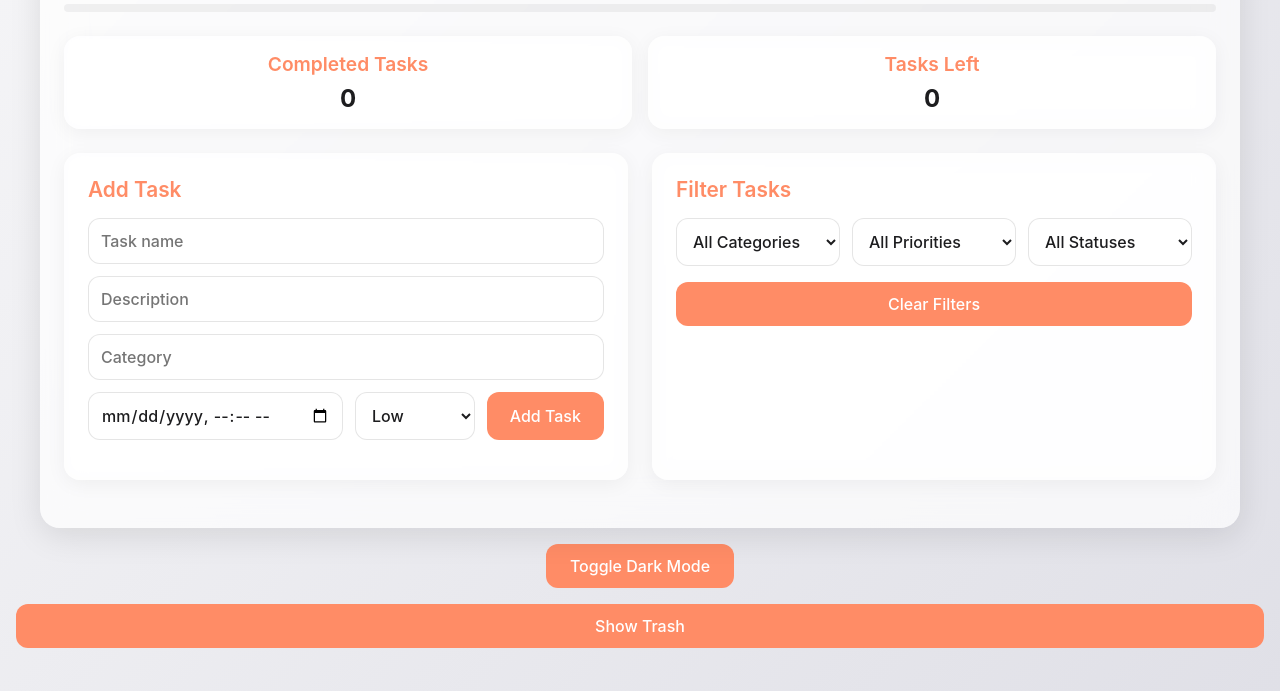
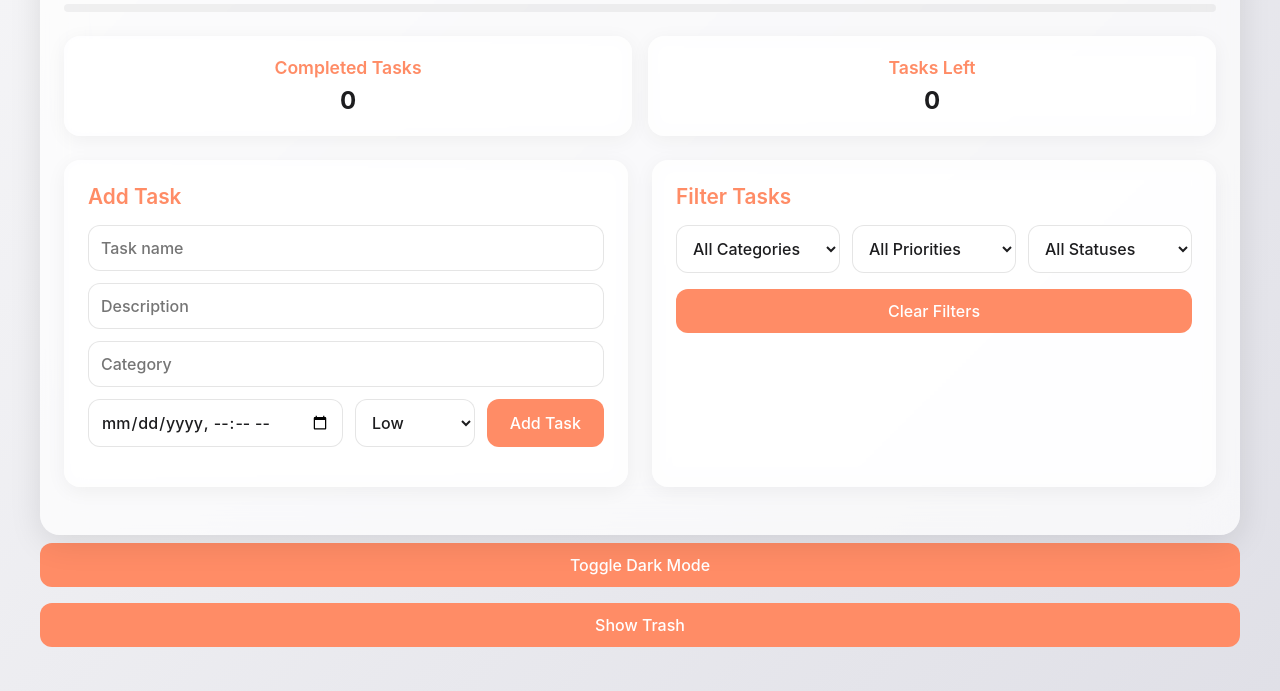
Before and after one commit to RishvanthAmsaraj/TaskFlow, a plain HTML site: page index.html in a window 1280 px wide. Shown: the part 109-800 px from the top of the page. Drawn offline with Linux system fonts and the light colour scheme.

Commit message:
Update styles.css

```diff
--- a/styles.css
+++ b/styles.css
@@ -103,7 +103,7 @@ h1 {
     color: #f5f5f7;
 }
 
-/* New styles for simplified task stats */
+/* Updated styles for task stats to ensure alignment */
 .task-stats {
     display: flex;
     gap: 1rem;
@@ -120,6 +120,10 @@ h1 {
     flex: 1;
     text-align: center;
     transition: transform 0.2s ease-in-out, box-shadow 0.2s ease-in-out;
+    min-height: 100px; /* Ensure consistent height */
+    display: flex;
+    flex-direction: column;
+    justify-content: center;
 }
 
 .dark-mode .stat-box {
@@ -134,8 +138,9 @@ h1 {
 .stat-box h3 {
     color: #ff8c66;
     margin-bottom: 0.5rem;
-    font-size: 1.2rem;
+    font-size: 1.1rem; /* Slightly smaller font to fit on one line */
     font-weight: 600;
+    white-space: nowrap; /* Prevent wrapping */
 }
 
 .stat-box span {
@@ -155,9 +160,10 @@ h1 {
     border: none;
     border-radius: 12px;
     cursor: pointer;
-    margin-bottom: 1rem;
+    margin: 0.5rem 0;
     display: block;
     width: 100%;
+    max-width: 1200px;
     text-align: center;
     font-weight: 500;
     transition: transform 0.2s ease-in-out, box-shadow 0.2s ease-in-out;
@@ -290,7 +296,9 @@ button:hover {
     border: none;
     border-radius: 12px;
     cursor: pointer;
-    margin: 1rem 0;
+    margin: 0.5rem 0;
+    width: 100%;
+    max-width: 1200px;
     font-weight: 500;
     transition: transform 0.2s ease-in-out, box-shadow 0.2s ease-in-out;
 }
@@ -513,7 +521,7 @@ button:hover {
 }
 
 .modal-content {
-    background: rgba(255, 255, 255, 0.7);
+    background: rgba(255, Dropdowns255, 255, 0.7);
     backdrop-filter: blur(20px);
     -webkit-backdrop-filter: blur(20px);
     padding: 1.5rem;
```
